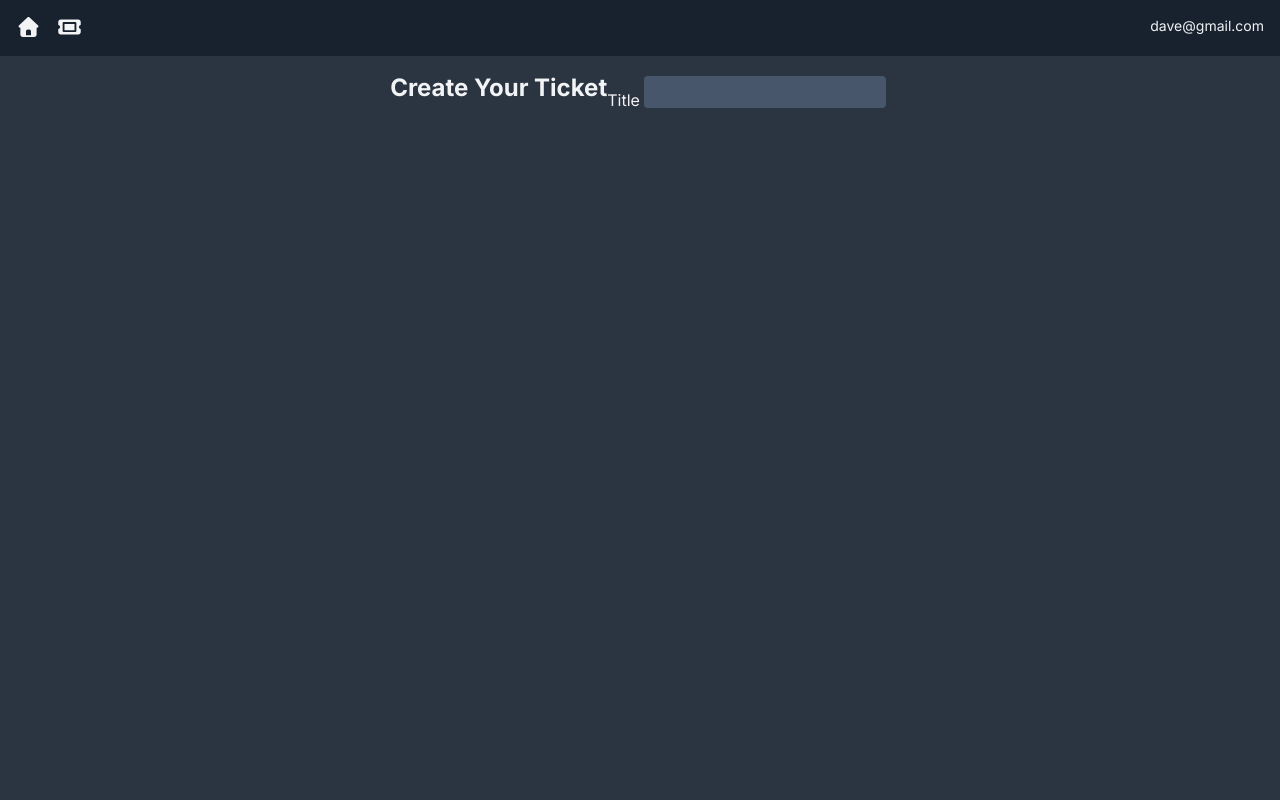
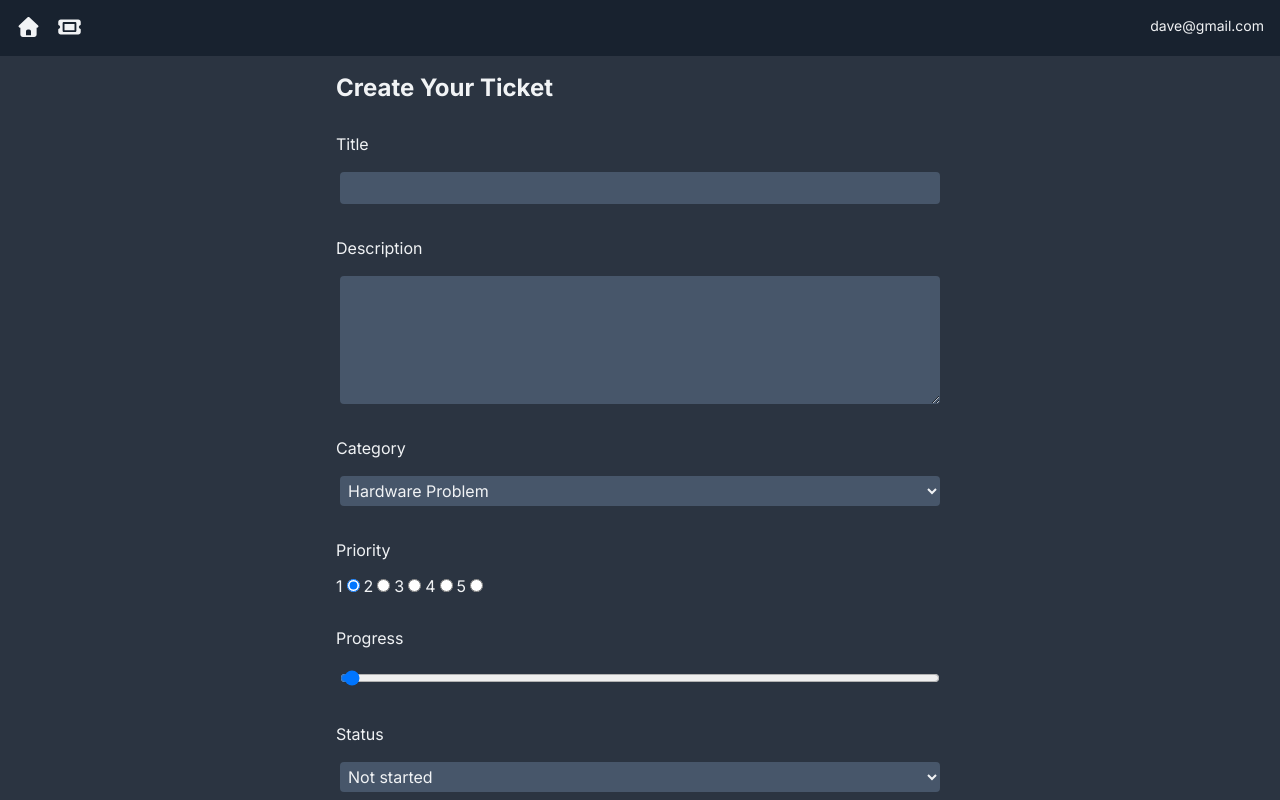
Before and after one commit to EnobongOffiong/ticket-system, a Next.js app: page /TicketPage/new in a window 1280 px wide. Built offline with nearby package versions, Linux system fonts and the light colour scheme.

Commit message:
Completed ticket form and styled

```diff
--- a/app/(components)/TicketForm.jsx
+++ b/app/(components)/TicketForm.jsx
@@ -4,13 +4,17 @@
 
 const TicketForm = () => {
   const handleChange = (e) => {
-    const value = e.target.value
-    const name = e.target.name
+    const value = e.target.value;
+    const name = e.target.name;
 
-    setFormData((prevState)=>({
-        ...prevState,
-        [name]: value
-    }))
+    setFormData((prevState) => ({
+      ...prevState,
+      [name]: value,
+    }));
+  };
+
+  const handleSubmit = () => {
+    console.log("submitted");
   };
   const startingTicketData = {
     title: "",
@@ -24,8 +28,12 @@
   const [formData, setFormData] = useState(startingTicketData);
 
   return (
-    <div>
-      <form className="flex justify-center ">
+    <div className="flex justify-center ">
+      <form
+        className="flex flex-col gap-3 w-1/2"
+        method="post"
+        onSubmit={handleSubmit}
+      >
         <h3>Create Your Ticket</h3>
         <label>Title</label>
         <input
@@ -36,6 +44,105 @@
           required={true}
           value={formData.title}
         />
+
+        <label>Description</label>
+        <textarea
+          id="description"
+          name="description"
+          onChange={handleChange}
+          required={true}
+          value={formData.description}
+          rows="5"
+        />
+
+        <label>Category</label>
+        <select
+          name="category"
+          value={formData.category}
+          onChange={handleChange}
+        >
+          <option value="Hardware Problem">Hardware Problem</option>
+          <option value="Software Problem">Software Problem</option>
+          <option value="Project">Project</option>
+        </select>
+
+        <label>Priority</label>
+        <div>
+          <label>1</label>
+          <input
+            id="priority-1"
+            name="priority"
+            type="radio"
+            onChange={handleChange}
+            value={1}
+            checked={formData.priority == 1}
+          ></input>
+
+          <label>2</label>
+          <input
+            id="priority-2"
+            name="priority"
+            type="radio"
+            onChange={handleChange}
+            value={2}
+            checked={formData.priority == 2}
+          ></input>
+
+          <label>3</label>
+          <input
+            id="priority-3"
+            name="priority"
+            type="radio"
+            onChange={handleChange}
+            value={3}
+            checked={formData.priority == 3}
+          ></input>
+
+          <label>4</label>
+          <input
+            id="priority-4"
+            name="priority"
+            type="radio"
+            onChange={handleChange}
+            value={4}
+            checked={formData.priority == 4}
+          ></input>
+
+          <label>5</label>
+          <input
+            id="priority-5"
+            name="priority"
+            type="radio"
+            onChange={handleChange}
+            value={5}
+            checked={formData.priority == 5}
+          ></input>
+        </div>
+
+        <label>Progress</label>
+        <input
+          type="range"
+          id="progress"
+          name="progress"
+          value={formData.progress}
+          min="0"
+          max="100"
+          step={10}
+          onChange={handleChange}
+        />
+
+        <label>Status</label>
+        <select
+          name="status"
+          value={formData.status}
+          onChange={handleChange}
+        >
+            <option value ="Not started">Not started</option>
+            <option value ="Started">Started</option>
+            <option value ="Done">Done</option>
+        </select>
+
+        <button type="submit" className="btn" value="Create Ticket">Create Ticket</button>
       </form>
     </div>
   );
```
